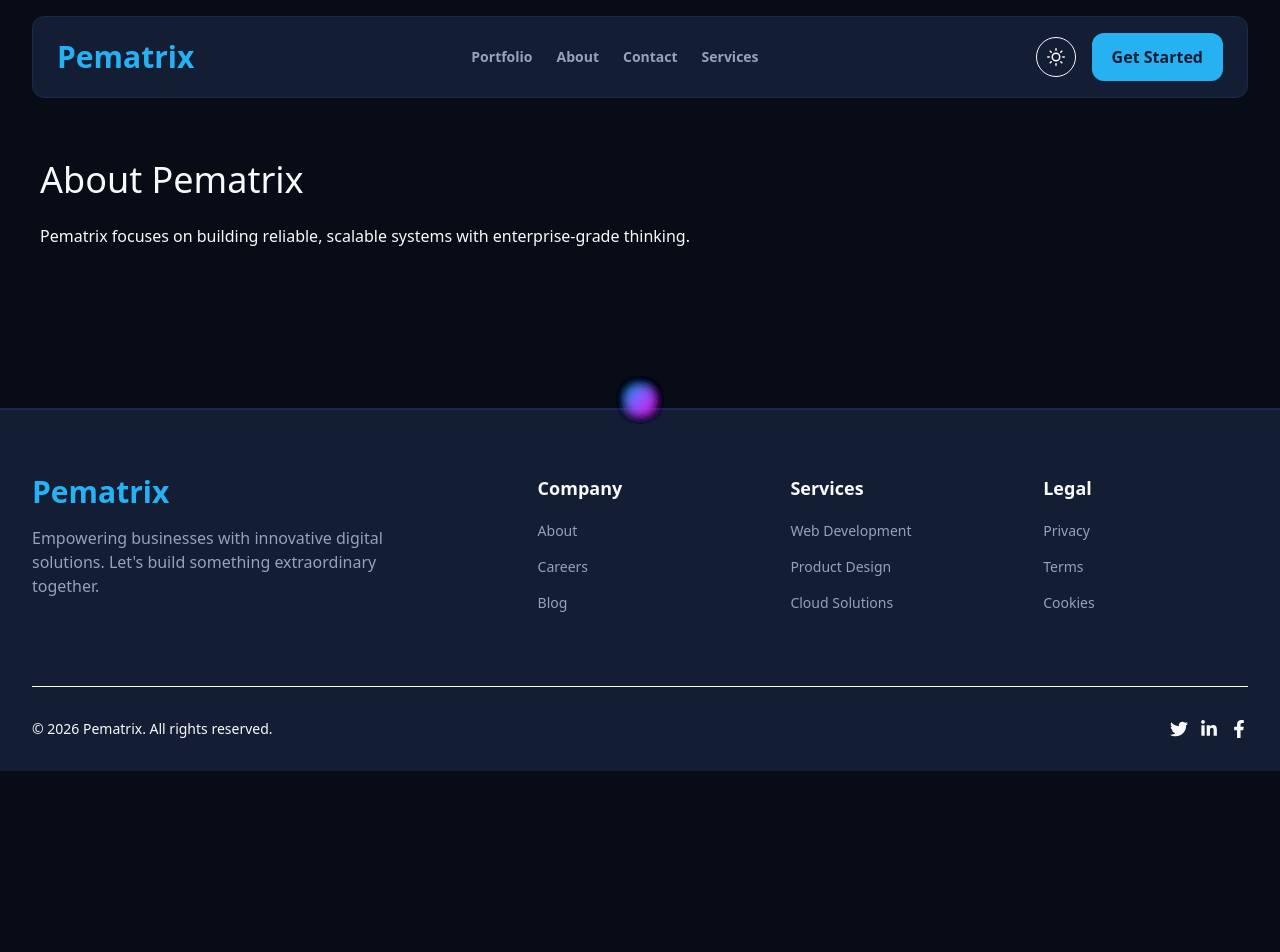
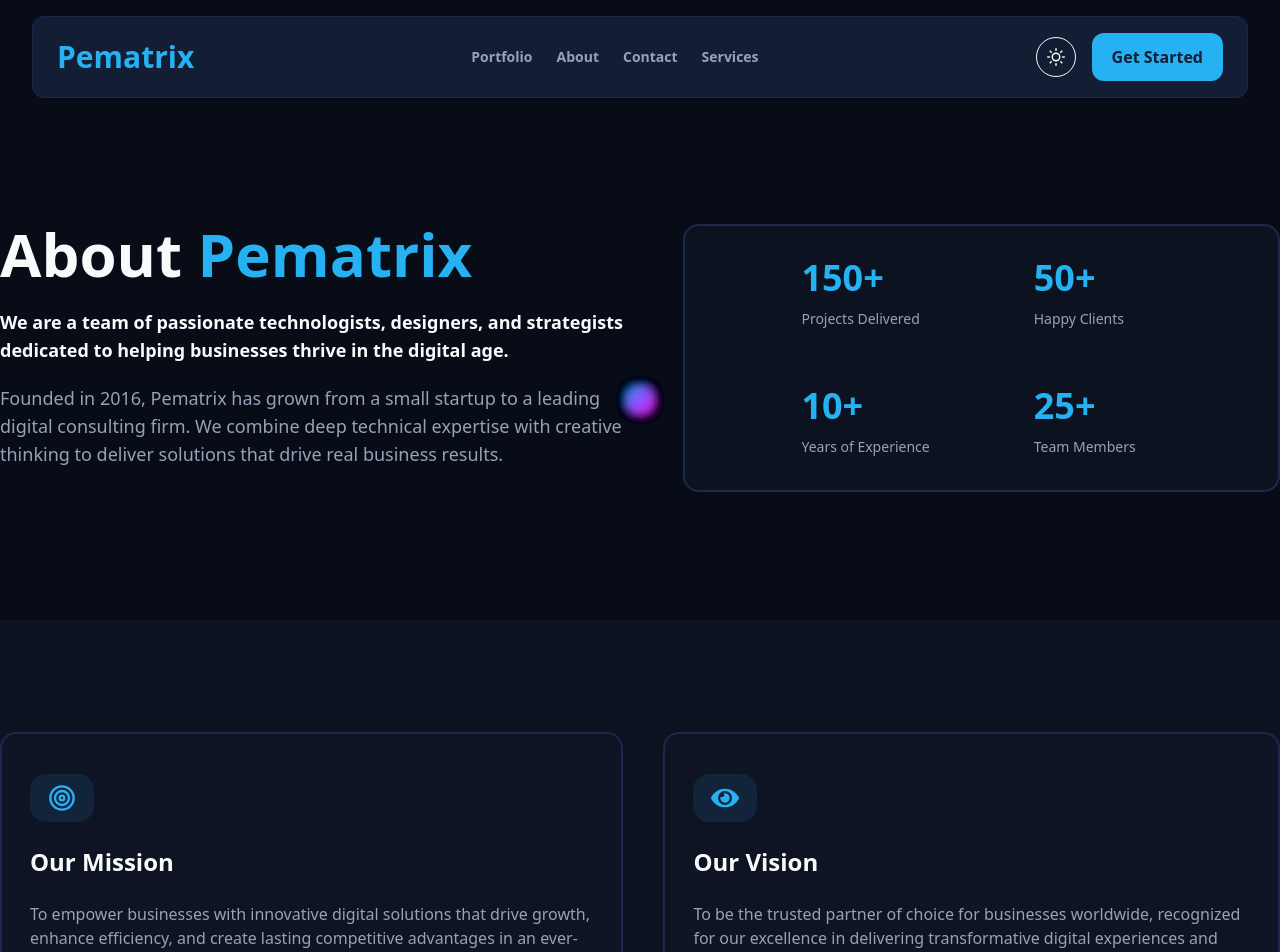
Before and after one commit to DeraJudy/pematrix, a Next.js app: page /about in a window 1280 px wide. Shown: the top 952 px of the page. Before the commit the page ends 800 px from the top, so only its background shows below. Built offline with nearby package versions, Linux system fonts and the light colour scheme.

Commit message:
about page started

```diff
--- a/src/app/about/page.js
+++ b/src/app/about/page.js
@@ -1,11 +1,178 @@
+import { FaEye } from "react-icons/fa";
+import { FiTarget } from "react-icons/fi";
+
 export default function About() {
   return (
-    <main className="px-10 py-40 max-w-3xl">
-      <h1 className="text-4xl mb-6">About Pematrix</h1>
-      <p>
-        Pematrix focuses on building reliable, scalable systems with
-        enterprise-grade thinking.
-      </p>
-    </main>
+    <section>
+
+      {/* About Title and Clients section */}
+      <div className="flex justify-center items-center min-h-1/2 py-32 ">
+        <div className="mx-auto max-w-7xl w-full flex md:justify-between mt-24  ">
+
+          <div className="max-w-2xl pr-9">
+            <h2
+              style={{ color: "hsl(var(--foreground))" }}
+              className="text-4xl md:text-5xl lg:text-6xl font-bold text-foreground mb-6"
+            >
+              About
+              <span
+                style={{ color: "hsl(var(--primary))", }}
+              > Pematrix</span>
+            </h2>
+            <p className="text-lg font-semibold">
+              We are a team of passionate technologists, designers, and strategists dedicated to helping businesses thrive in the digital age.
+            </p>
+            <p
+              style={{
+                color: "hsl(var(--muted-foreground))",
+              }}
+              className="text-lg font-normal mt-5">
+              Founded in 2016, Pematrix has grown from a small startup to a leading digital consulting firm. We combine deep technical expertise
+              with creative thinking to deliver solutions that drive real business results.
+            </p>
+          </div>
+
+          <div
+            style={{
+              borderColor: "hsl(var(--border))",
+              backgroundColor: "hsl(var(--card) / 80%)",
+            }}
+            className=" grid grid-cols-2 gap-8 border-2 rounded-2xl px-20 py-5">
+            <div className="px-9 py-3">
+              <h4
+                style={{ color: "hsl(var(--primary))" }}
+                className=" text-4xl font-bold mb-2"
+              >
+                150+
+              </h4>
+              <span
+                className="text-sm"
+                style={{
+                  color: "hsl(var(--muted-foreground))",
+                }}
+              >
+                Projects Delivered</span>
+            </div>
+            <div className="px-9 py-3">
+              <h4
+                style={{ color: "hsl(var(--primary))" }}
+                className=" text-4xl font-bold mb-2"
+              >
+                50+
+              </h4>
+              <span
+                className="text-sm"
+                style={{
+                  color: "hsl(var(--muted-foreground))",
+                }}
+              >Happy Clients</span>
+            </div>
+            <div className="px-9 py-3">
+              <h4
+                style={{ color: "hsl(var(--primary))" }}
+                className=" text-4xl font-bold mb-2"
+              >
+                10+
+              </h4>
+              <span
+                className="text-sm"
+                style={{
+                  color: "hsl(var(--muted-foreground))",
+                }}
+              >
+                Years of Experience
+              </span>
+            </div>
+            <div className="px-9 py-3">
+              <h4
+                style={{ color: "hsl(var(--primary))" }}
+                className=" text-4xl font-bold mb-2"
+              >
+                25+
+              </h4>
+              <span
+                className="text-sm"
+                style={{
+                  color: "hsl(var(--muted-foreground))",
+                }}
+              >
+                Team Members
+              </span>
+            </div>
+          </div>
+
+        </div>
+      </div>
+
+      <div
+        style={{
+          backgroundColor: "hsl(var(--card) / 80%)",
+        }}
+      className="flex justify-center items-center min-h-1/2 py-28">
+        <div className="mx-auto max-w-7xl w-full flex md:justify-between gap-10  ">
+
+          <div
+            style={{
+              backgroundColor: "hsl(var(--card) / 80%)",
+              borderColor: "hsl(var(--border))",
+            }}
+            className="border-2 rounded-2xl px-7 py-10"
+          >
+            <div
+              style={{
+                backgroundColor: "hsl(var(--primary) / 10%)",
+              }}
+              className="w-16 h-12 py-6 px-1 flex justify-center items-center rounded-2xl mb-6">
+              <FiTarget size={28} style={{ color: "hsl(var(--primary))" }} />
+            </div>
+            <h2
+              style={{ color: "hsl(var(--foreground))" }}
+              className="text-2xl font-bold text-foreground mb-6"
+            >
+              Our Mission
+            </h2>
+            <p
+              style={{
+                color: "hsl(var(--muted-foreground))",
+              }}
+            >
+              To empower businesses with innovative digital solutions that drive growth,
+              enhance efficiency, and create lasting competitive advantages in an ever-evolving technological landscape.
+            </p>
+          </div>
+
+          <div
+            style={{
+              backgroundColor: "hsl(var(--card) / 80%)",
+              borderColor: "hsl(var(--border))",
+            }}
+            className="border-2 rounded-2xl px-7 py-10"
+          >
+             <div
+              style={{
+                backgroundColor: "hsl(var(--primary) / 10%)",
+              }}
+              className="w-16 h-12 py-6 px-1 flex justify-center items-center rounded-2xl mb-6">
+              <FaEye size={28} style={{ color: "hsl(var(--primary))" }} />
+            </div>
+            <h2
+              style={{ color: "hsl(var(--foreground))" }}
+              className="text-2xl font-bold text-foreground mb-6"
+            >
+              Our Vision
+            </h2>
+            <p
+              style={{
+                color: "hsl(var(--muted-foreground))",
+              }}
+            >
+              To be the trusted partner of choice for businesses worldwide, recognized for our
+              excellence in delivering transformative digital experiences and sustainable technological solutions.
+            </p>
+          </div>
+        </div>
+      </div>
+
+    </section>
   );
 }
```
